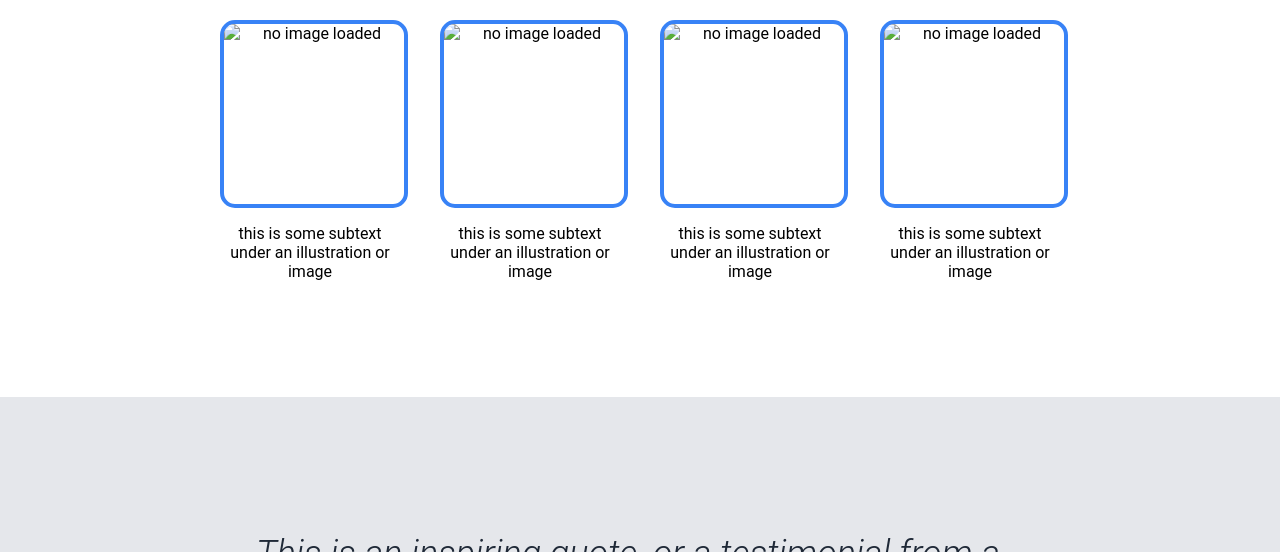
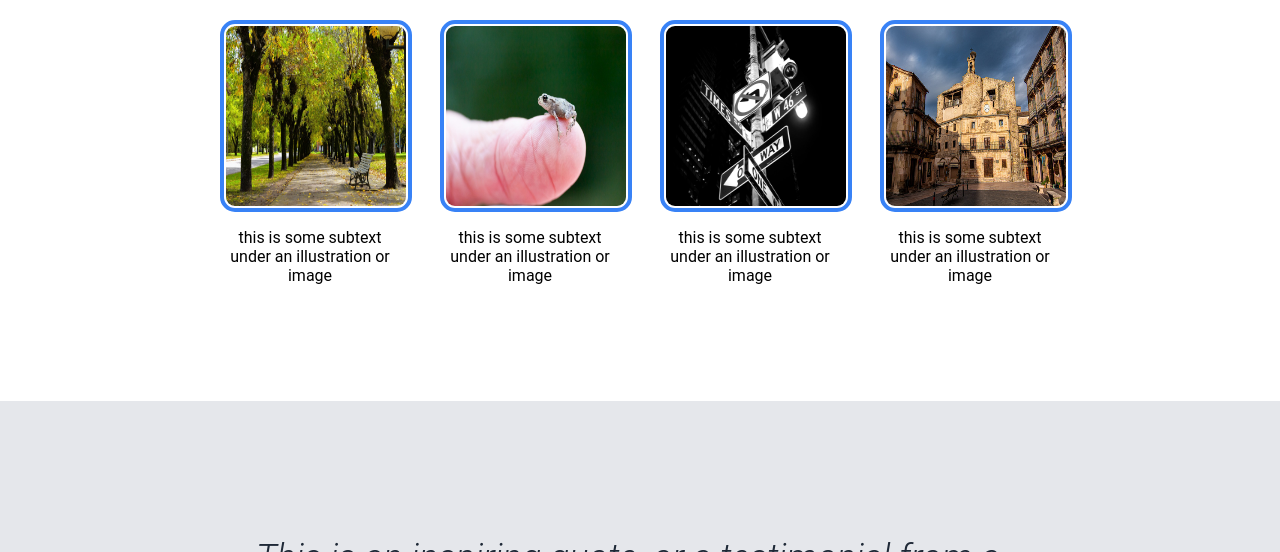
Before and after one commit to wade-levels-up/new-landing-page, a plain HTML site: page index.html in a window 1280 px wide. Shown: the part 704-1256 px from the top of the page. Drawn offline with Linux system fonts and the light colour scheme.

Commit message:
Add pictures to cards in top-mid section

```diff
--- a/index.html
+++ b/index.html
@@ -35,10 +35,10 @@
     <div class="container-mid-top">
         <h3>Some random information.</h3>
         <div class="card-container">
-            <div class="card"><img src="" width="180" height="180" alt="no image loaded"><p>this is some subtext under an illustration or image</p></div>
-            <div class="card"><img src="" width="180" height="180" alt="no image loaded"><p>this is some subtext under an illustration or image</p></div>
-            <div class="card"><img src="" width="180" height="180" alt="no image loaded"><p>this is some subtext under an illustration or image</p></div>
-            <div class="card"><img src="" width="180" height="180" alt="no image loaded"><p>this is some subtext under an illustration or image</p></div>
+            <div class="card"><img src="./media/pic1.jpg" width="180" height="180" alt="no image loaded"><p>this is some subtext under an illustration or image</p></div>
+            <div class="card"><img src="./media/pic2.jpg" width="180" height="180" alt="no image loaded"><p>this is some subtext under an illustration or image</p></div>
+            <div class="card"><img src="./media/pic3.jpg" width="180" height="180" alt="no image loaded"><p>this is some subtext under an illustration or image</p></div>
+            <div class="card"><img src="./media/pic4.jpg" width="180" height="180" alt="no image loaded"><p>this is some subtext under an illustration or image</p></div>
         </div>
     </div>
 
--- a/style.css
+++ b/style.css
@@ -180,3 +180,7 @@ footer {
     font-size: 18px;
     padding: 30px 0;
 }
+
+img {
+    padding: 2px;
+}
```
Also changed, not shown: media/pic1.jpg (added), media/pic2.jpg (added), media/pic3.jpg (added), media/pic4.jpg (added).
